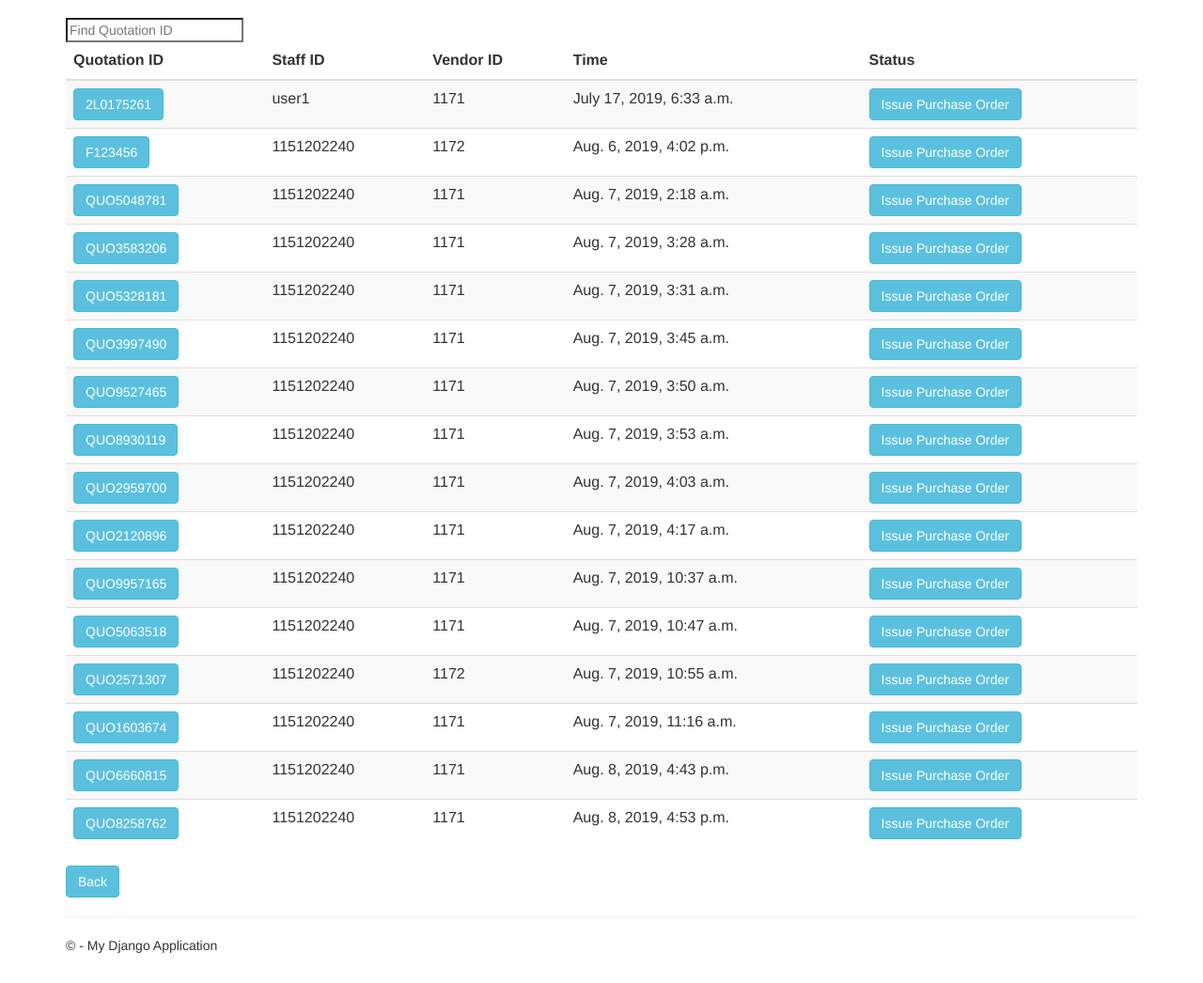
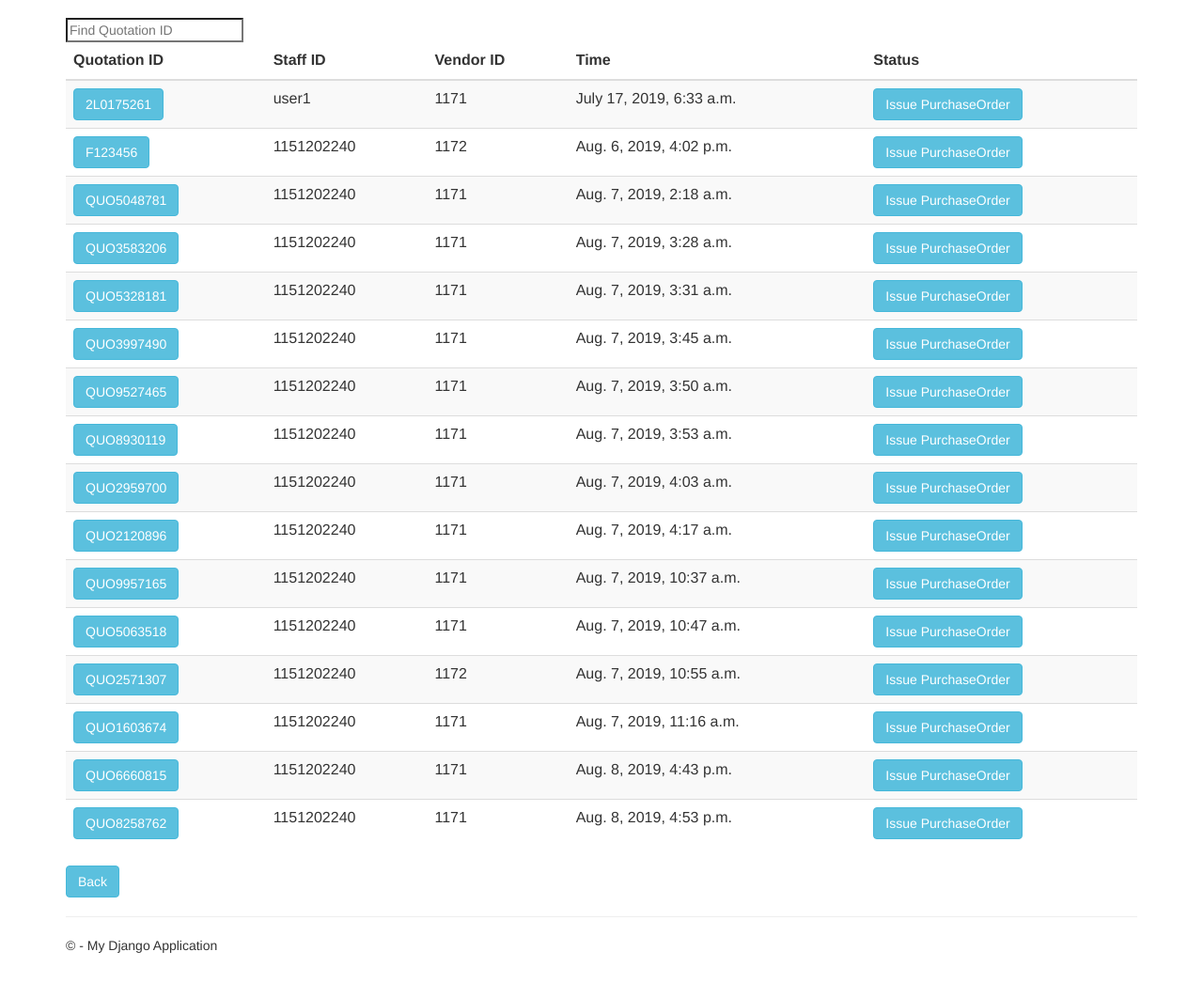
Before and after one commit to layyanket/software-maintenance, a Django app: page /quotationhistory in a window 1280 px wide. Shown: the part 51-1097 px from the top of the page at 94% size. Run offline with Django 3.2, Linux system fonts and the light colour scheme; data comes from the database, SQL or seed files in the repository; some libraries are stand-ins or nearby versions.

Commit message:
Fix issue purchase order button

```diff
--- a/Purchasing System/Quotation/templates/Quotation/quotationhistory.html
+++ b/Purchasing System/Quotation/templates/Quotation/quotationhistory.html
@@ -42,7 +42,8 @@ function myFunction() {
                     <td>{{r.person_id.person_id}}</td>
                     <td>{{r.vendor_id}}</td>
                     <td>{{r.time_created}}</td>
-                    <td><button type="submit" class="btn btn-info buttonsize1">Issue Purchase Order</button></td>
+
+                    <td><a class="btn btn-info buttonsize1" href="/purchaseorderform">Issue PurchaseOrder</a></td>
                 </tr>
                 {% endfor %}
             </tbody>
```
